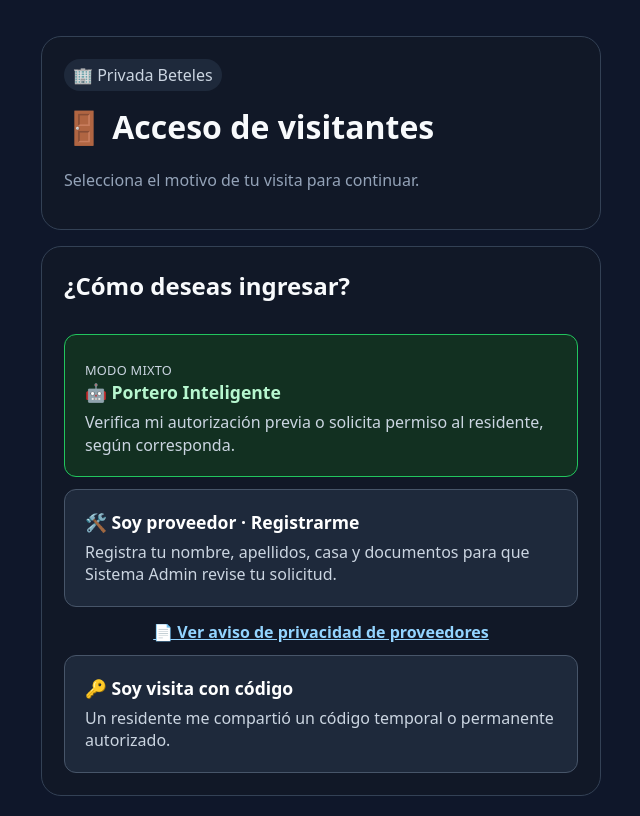
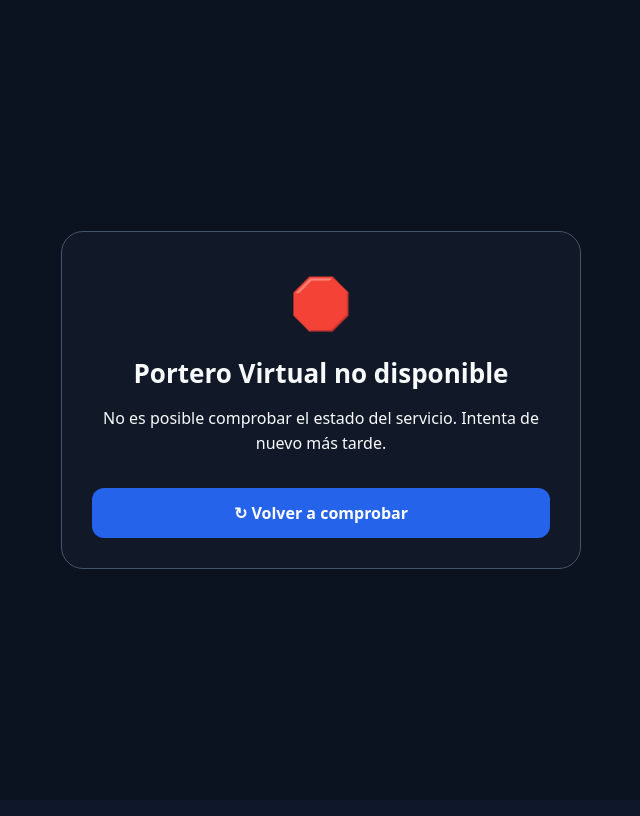
Before and after one commit to kevin1507g-dev/Administrasion-privada, a plain HTML site: page repartidor.html in a window 1280 px wide. Shown: the whole page, without its empty margins (319-959 px from the left). Drawn offline with nearby package versions, Linux system fonts and the light colour scheme; no server answers.

Commit message:
Attach server-controlled maintenance screen to public visitor QR portal

```diff
--- a/repartidor.html
+++ b/repartidor.html
@@ -1070,5 +1070,6 @@ window.addEventListener('beforeunload',detenerConsulta);
 </script>
 <script src="./proveedor-demo.js?v=1"></script>
 <script src="./proveedor-acceso.js?v=2"></script>
+<script src="./qr-fuera-servicio.js?v=1"></script>
 </body>
 </html>
```
